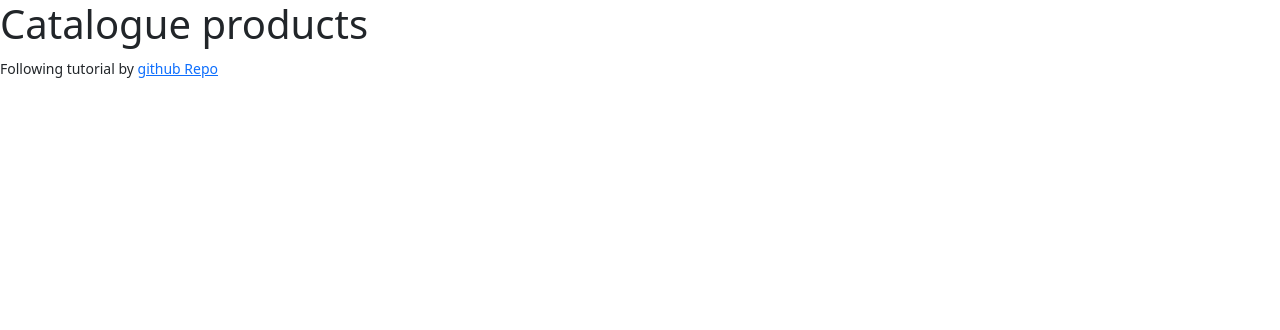
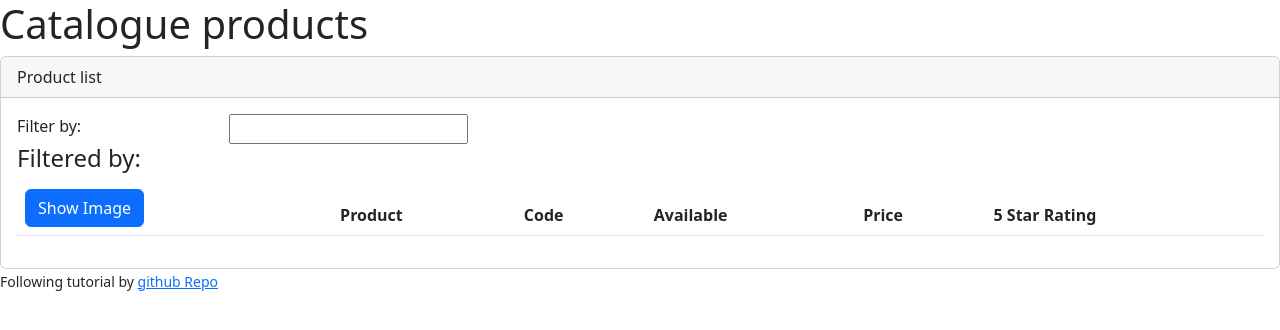
Before and after one commit to Lilish-Warrior/product-list, an Angular app: page / in a window 1280 px wide. Shown: the top 330 px of the page. Built offline with nearby package versions, Linux system fonts and the light colour scheme.

Commit message:
Add product-list component: -Create component -Linked to app component

```diff
--- a/src/app/app.component.html
+++ b/src/app/app.component.html
@@ -1,4 +1,5 @@
 <h1>{{ title }}</h1>
+<pm-products></pm-products>
 
 <div>
   <small
--- /dev/null
+++ b/src/app/products/product-list.component.html
@@ -0,0 +1,33 @@
+<div class="card">
+  <div class="card-header">Product list</div>
+  <div class="card-body">
+    <div class="row">
+      <div class="col-md-2">Filter by:</div>
+      <div class="col-md-4">
+        <input type="text" />
+      </div>
+    </div>
+    <div class="row">
+      <div class="col-md-6">
+        <h4>Filtered by:</h4>
+      </div>
+    </div>
+    <div class="table-responsive">
+      <table class="table">
+        <thead>
+          <tr>
+            <th>
+              <button class="btn btn-primary">Show Image</button>
+            </th>
+            <th>Product</th>
+            <th>Code</th>
+            <th>Available</th>
+            <th>Price</th>
+            <th>5 Star Rating</th>
+          </tr>
+        </thead>
+        <tbody></tbody>
+      </table>
+    </div>
+  </div>
+</div>
```
Also changed, not shown: src/app/app.module.ts (+5 -9 lines), src/app/products/product-list.component.ts (added, +7 -0 lines), src/app/products/product-list.module.ts (added).
